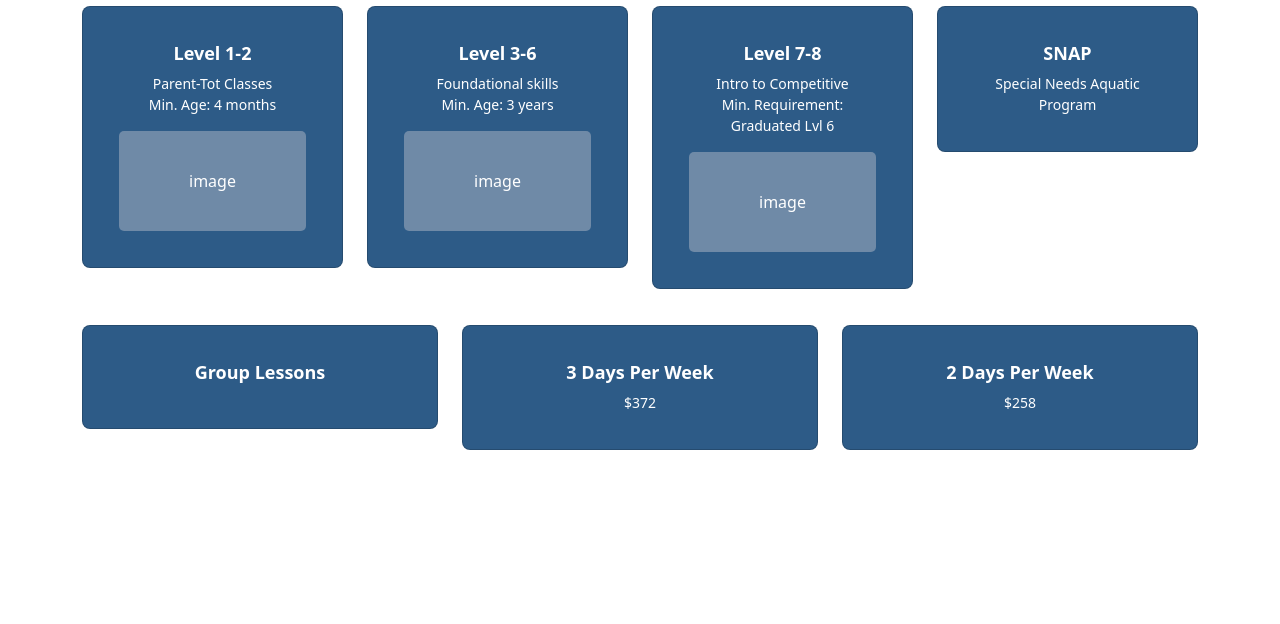
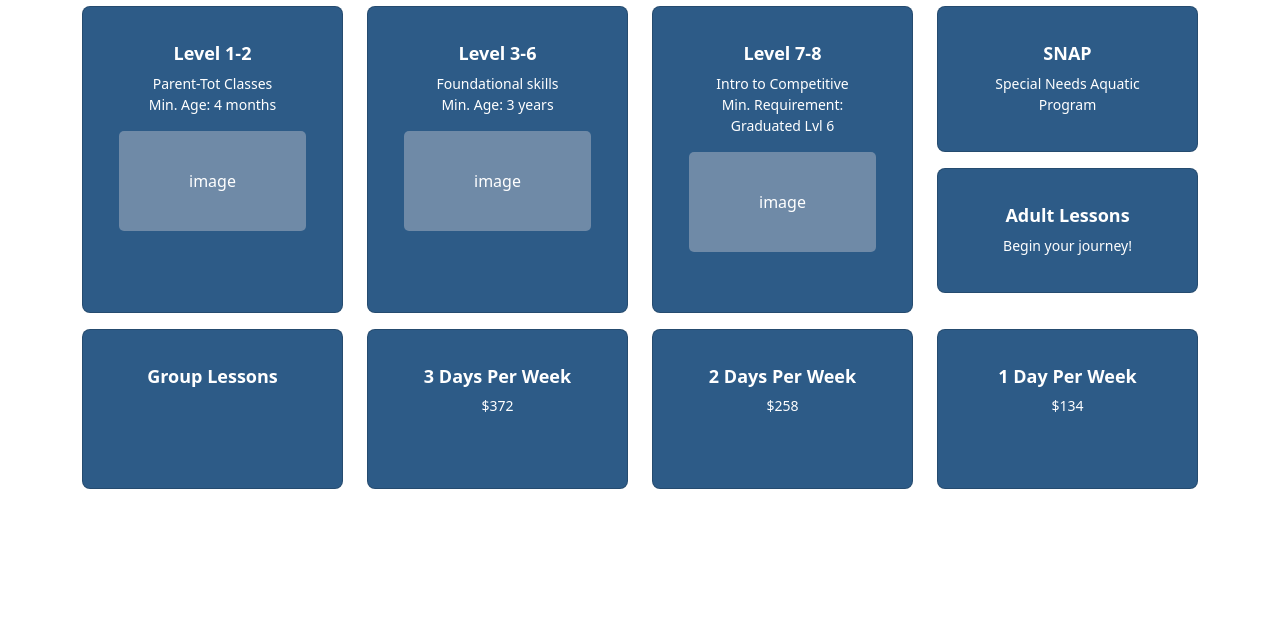
Before and after one commit to lananhnvo/swim-school, a plain HTML site: page levels.html in a window 1280 px wide. Shown: the part 176-800 px from the top of the page. Drawn offline with nearby package versions, Linux system fonts and the light colour scheme.

Commit message:
added FAQ to nava bar, fixed level cards positioning

```diff
--- a/levels.html
+++ b/levels.html
@@ -22,6 +22,7 @@
                     <li class="nav-item"><a class="nav-link" href="levels.html">Levels</a></li>
                     <li class="nav-item"><a class="nav-link" href="profile.html">Profile</a></li>
                     <li class="nav-item"><a class="nav-link" href="contact.html">Book Now</a></li>
+                    <li class="nav-item"><a class="nav-link" href="#">FAQ</a></li>
                 </ul>
                 <button class="btn btn-outline-light login-btn ms-3" onclick="openLoginModal()">LOGIN</button>
             </div>
@@ -61,12 +62,18 @@
                     </div>
                 </div>
             </div>
-            <!-- SNAP -->
-            <div class="col-md-3">
-                <div class="card level-card">
+            <!-- SNAP & Adult Lessons Column -->
+            <div class="col-md-3 d-flex flex-column">
+                <div class="card level-card mb-3">
                     <div class="card-body">
                     <h5 class="card-title">SNAP</h5>
                     <p class="card-text">Special Needs Aquatic Program</p>
+                </div>
+            </div>
+            <div class="card level-card">
+                <div class="card-body">
+                    <h5 class="card-title">Adult Lessons</h5>
+                    <p class="card-text">Begin your journey!</p>
                 </div>
             </div>
         </div>
@@ -74,14 +81,15 @@
 
         <!-- Bottom Row -->
         <div class="row text-center mt-3">
-            <div class="col-md-4">
+            <div class="col-md-3">
                 <div class="card level-card">
                     <div class="card-body">
                         <h5 class="card-title">Group Lessons</h5>
+                        <p class="invisible">Placeholder</p> <!-- Invisible text for spacing -->
                     </div>
                 </div>
             </div>
-            <div class="col-md-4">
+            <div class="col-md-3">
                 <div class="card level-card">
                     <div class="card-body">
                         <h5 class="card-title">3 Days Per Week</h5>
@@ -89,11 +97,19 @@
                     </div>
                 </div>
             </div>
-            <div class="col-md-4">
+            <div class="col-md-3">
                 <div class="card level-card">
                     <div class="card-body">
                         <h5 class="card-title">2 Days Per Week</h5>
                         <p class="card-text">$258</p>
+                    </div>
+                </div>
+            </div>
+            <div class="col-md-3">
+                <div class="card level-card">
+                    <div class="card-body">
+                        <h5 class="card-title">1 Day Per Week</h5>
+                        <p class="card-text">$134</p>
                     </div>
                 </div>
             </div>
--- a/styles.css
+++ b/styles.css
@@ -64,6 +64,10 @@
 }
 /*LEVELS*/
 .level-card {
+    height: 100%;
+    display: flex;
+    flex-direction: column;
+    justify-content: space-between;
     background-color: #2D5B87;
     color: white;
     padding: 20px;
```
Also changed, not shown: booking.html (+1 -0 lines), confirmation.html (+1 -0 lines), contact.html (+1 -0 lines), index.html (+1 -0 lines), location.html (+1 -0 lines), profile.html (+1 -0 lines). Lines whose indentation alone changed are shown as unchanged.
